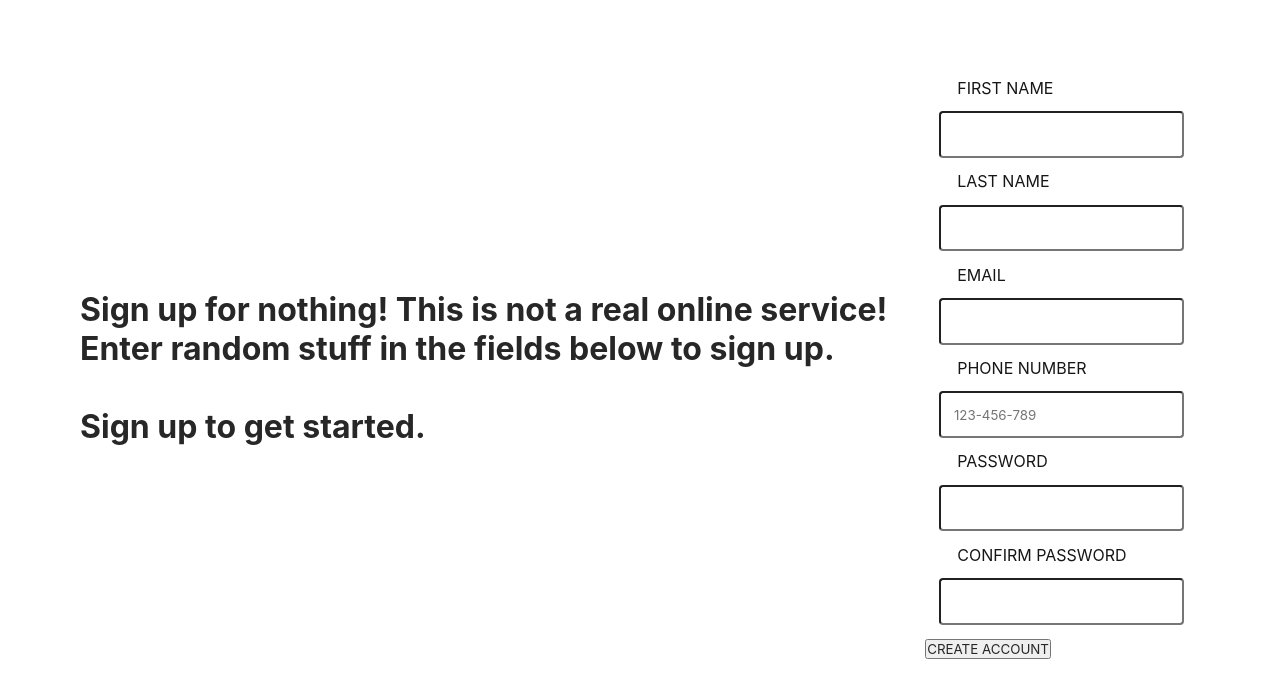
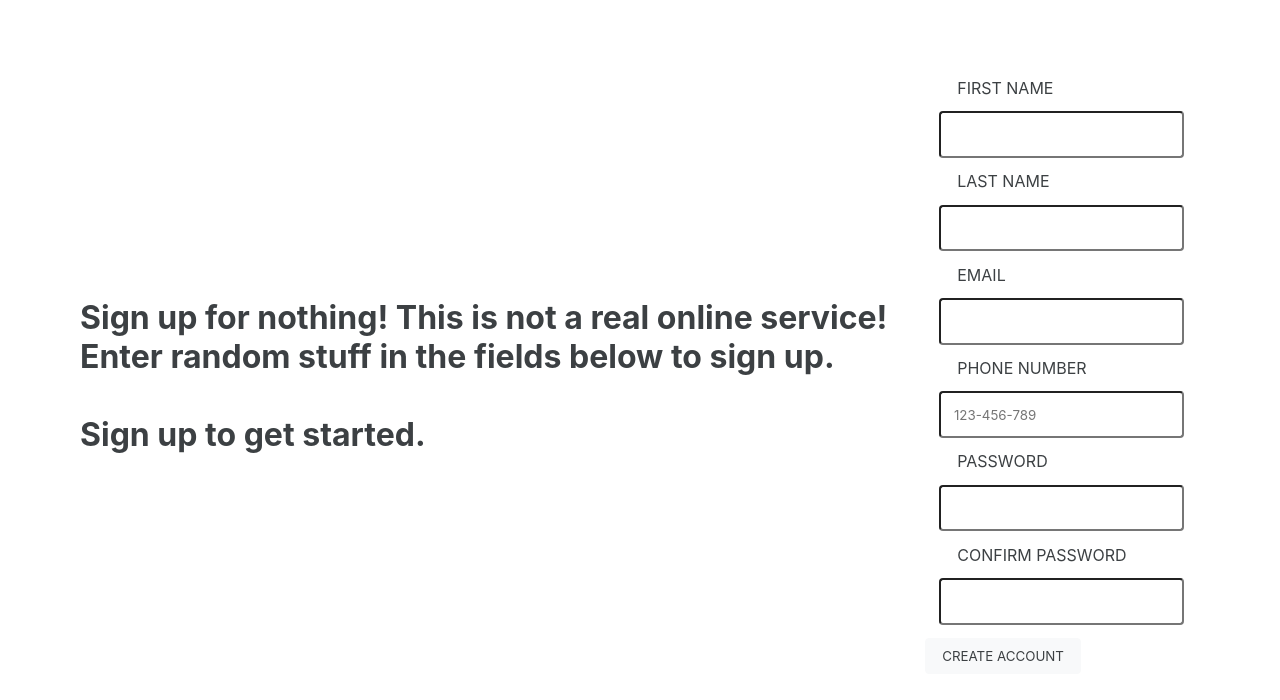
Before and after one commit to srivatsantalkad/Sign-up-Form, a plain HTML site: page index.html in a window 1280 px wide. Shown: the part 802-1502 px from the top of the page. Drawn offline with Linux system fonts and the light colour scheme.

Commit message:
Edit style.css

```diff
--- a/style.css
+++ b/style.css
@@ -2,7 +2,7 @@
     font-family: BlinkMacSystemFont,-apple-system,"Segoe UI",Roboto,Oxygen,Ubuntu,Cantarell,"Fira Sans","Droid Sans","Helvetica Neue",Helvetica,Arial,sans-serif;
     margin: 0px;
     padding: 0px;
-    color:rgb(39, 39, 39)
+    color: #3c4043;
 }
 .main-container {
     display: flex;
@@ -38,5 +38,24 @@ label, input {
     padding: 1em;
     margin: 1em;
     border-radius: 0.25rem;
-    color:rgb(22, 22, 22)
 }
+
+button {
+  background-color: #f8f9fa;
+  border: 1px solid #f8f9fa;
+  border-radius: 4px;
+  cursor: pointer;
+  height: 36px;
+  padding: 0 16px;
+  text-align: center;
+  user-select: none;
+  -webkit-user-select: none;
+  touch-action: manipulation;
+  white-space: pre;
+}
+
+button:hover {
+  border-color: #dadce0;
+  box-shadow: rgba(0, 0, 0, .1) 0 1px 1px;
+  color: #202124;
+}
```
